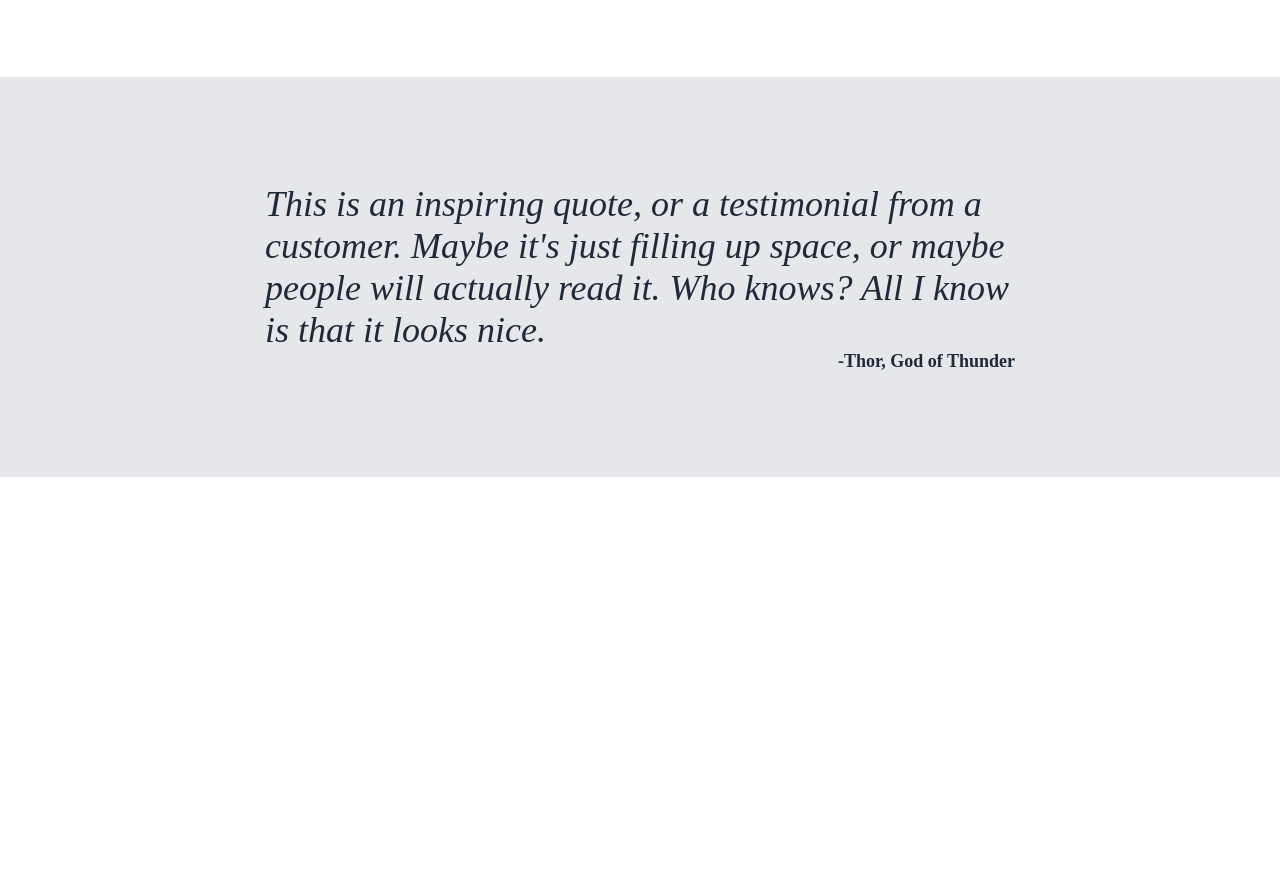
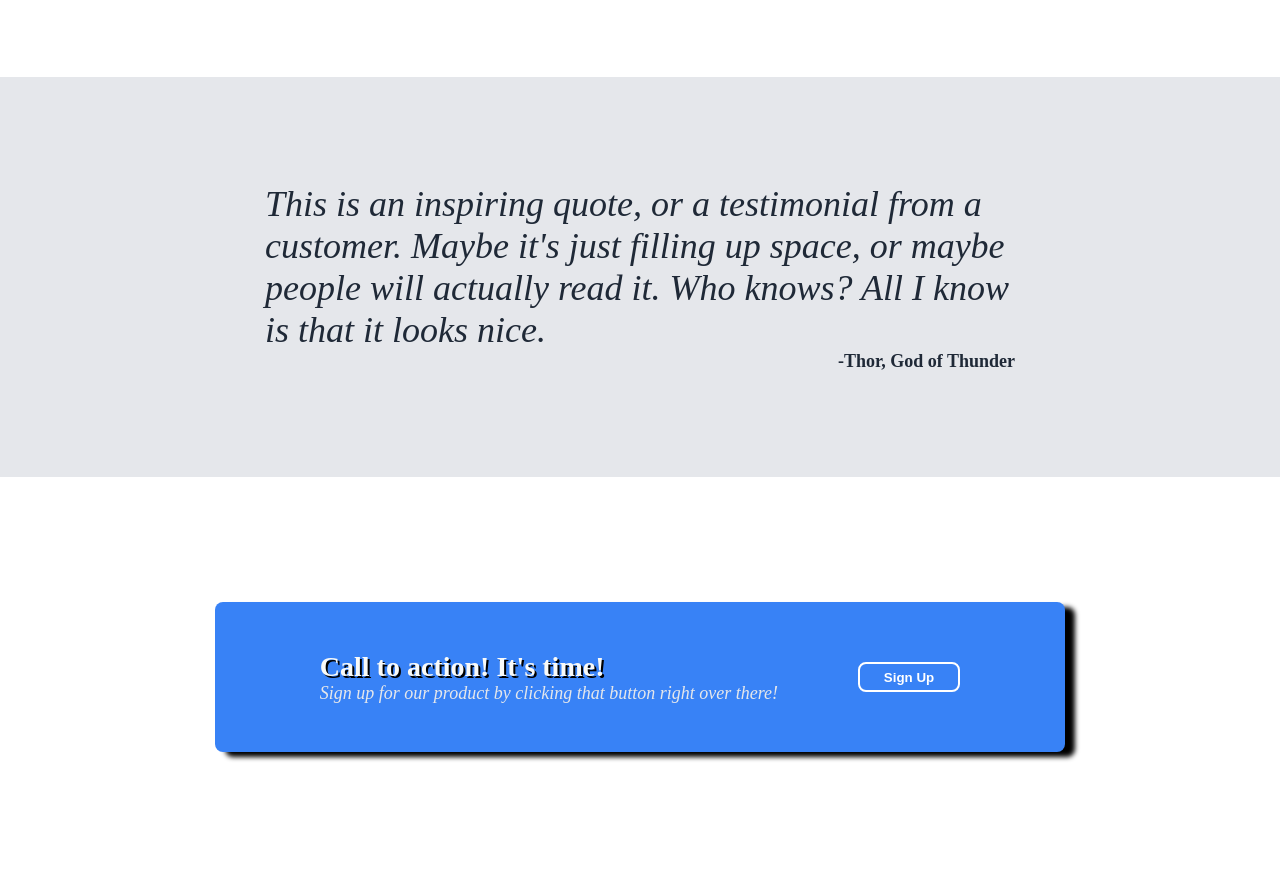
Before and after one commit to Zeesul/odin-landing-page, a plain HTML site: page index.html in a window 1280 px wide. Shown: the part 868-1745 px from the top of the page. Before the commit the page ends 1345 px from the top, so only its background shows below. Drawn offline with Linux system fonts and the light colour scheme.

Commit message:
Finish third section HTML and css
Structured HTML and createded the call-to-action "Sign Up" message in
styles.cc.

```diff
--- a/index.html
+++ b/index.html
@@ -65,5 +65,21 @@
             </div>
         </div>
     </div>
+    <div class="section-four">
+        <div class="cta-background">
+        <div class="cta-container">
+            <div class="cta_header">
+                <div class="cta-text">
+                    Call to action! It's time!
+                </div>
+                <div class="cta_secondary-text">
+                    <div class="cta-2nd-text">
+                        Sign up for our product by clicking that button right over there!
+                    </div>
+                </div>
+            </div>
+            <button class="cta-button">Sign Up</button>
+        </div>
+    </div>
 </body>
 </html>
--- a/styles.css
+++ b/styles.css
@@ -30,6 +30,17 @@ button.header-button {
     background: #3882F6;
     border: 1px solid #3882F6;
     color: white;
+}
+
+button.cta-button {
+    background: #3882F6;
+    border: 2px solid white;
+    color: white;
+    height: 30px;
+    font-weight: bold;
+    display: flex;
+    justify-content: center;
+    align-items: center;
 }
 
 .header,
@@ -96,7 +107,7 @@ button.header-button {
     height: 200px;
     background-color: white;
     border: 4px solid #3882F6;
-    border-radius: 18px;
+    border-radius: 8px;
     margin-bottom: 20px;
 }
 
@@ -149,3 +160,45 @@ button.header-button {
     color: #1F2937;
     align-self: flex-end;
 }
+
+.section-four {
+    width: auto;
+    height: 400px;
+    background-color: white;
+    display: flex;
+    justify-content: center;
+    align-items: center;
+}
+
+.cta-background {
+    width: 850px;
+    height: 150px;
+    border-radius: 8px;
+    background-color: #3882F6;
+    display: flex;
+    justify-content: center;
+    align-items: center;
+    box-shadow: 10px 5px 5px black;
+}
+
+.cta-container {
+    width: 800px;
+    display: flex;
+    flex-direction: row;
+    justify-content: space-evenly;
+    align-items: center;
+}
+
+.cta-text {
+    font-size: 28px;
+    text-shadow: #1F2937;
+    font-weight: bold;
+    color: #F9FAF8;
+    text-shadow: 2px 2px black;
+}
+
+.cta-2nd-text {
+    font-size: 18px;
+    color: #E5E7EB;
+    font-style: oblique;
+}
```
